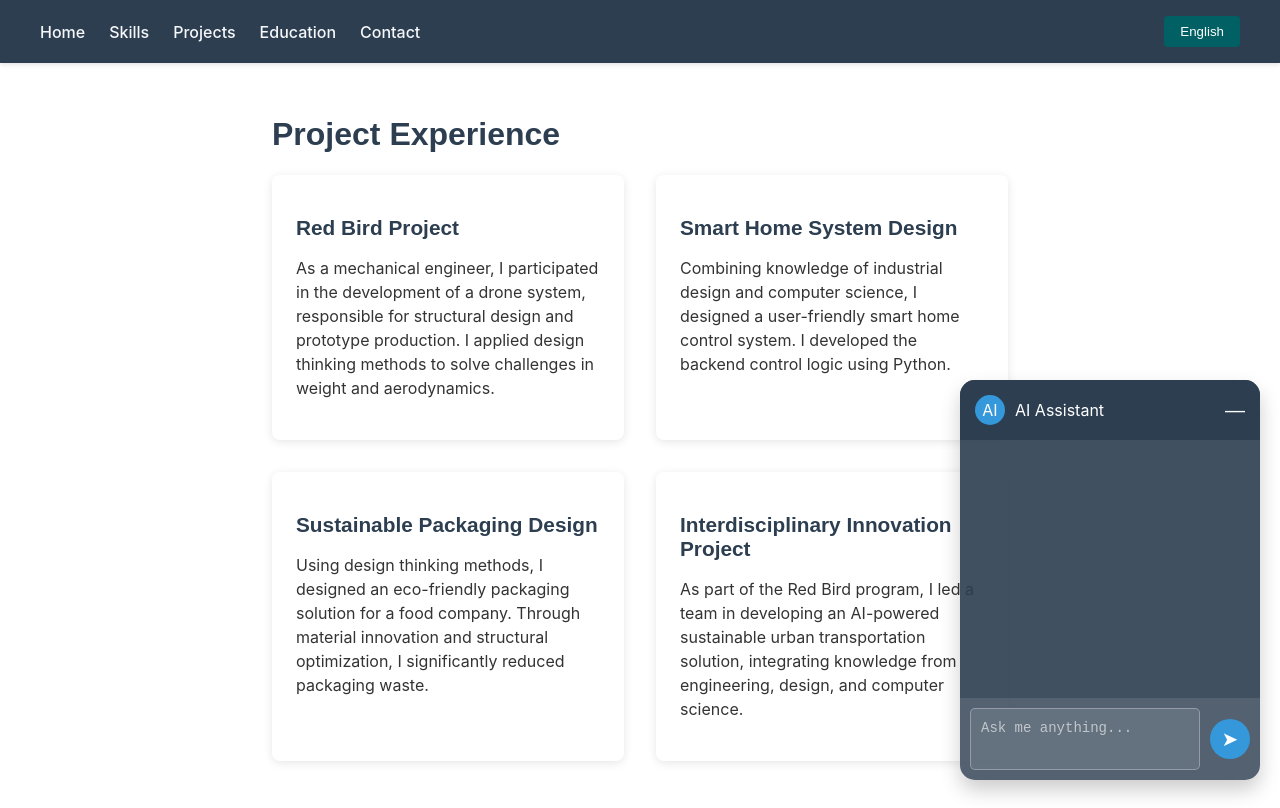
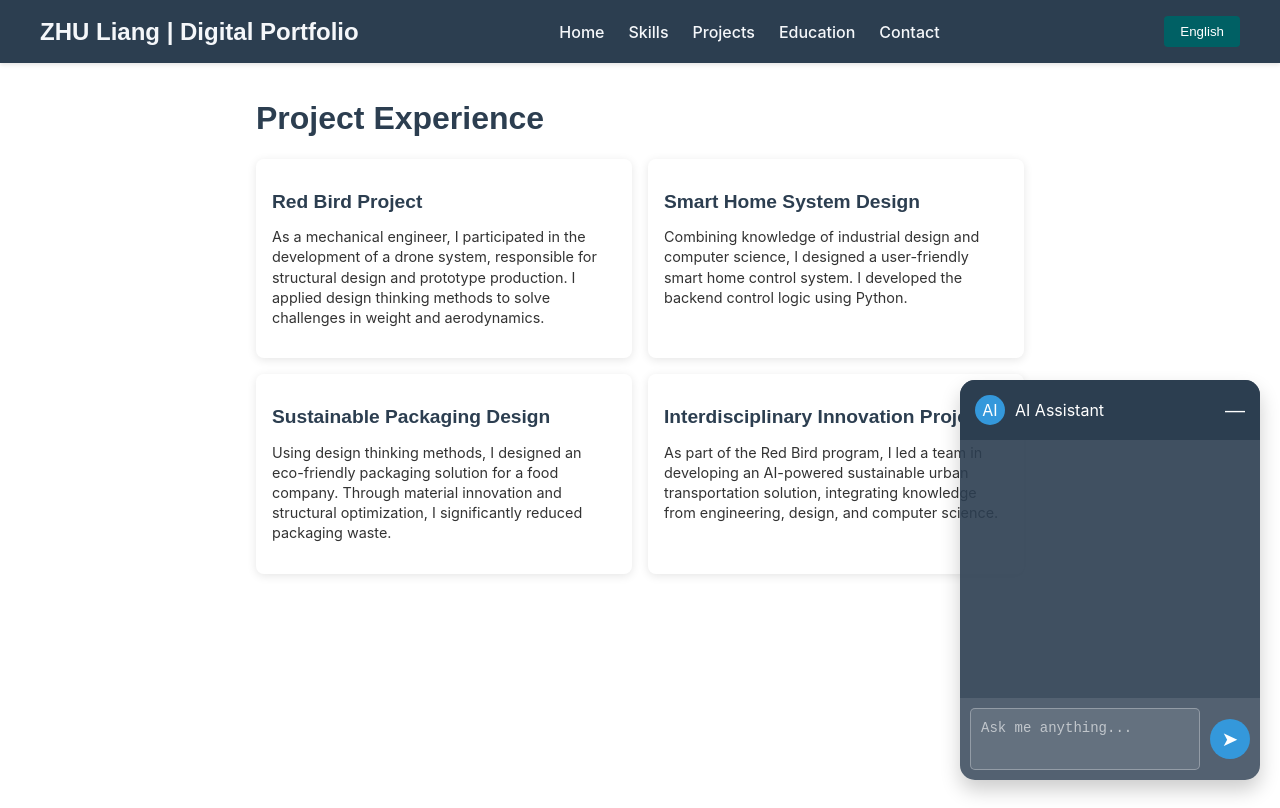
Before and after one commit to lzhu686/eportfolio, a React (Create React App) app: page /#/projects in a window 1280 px wide. Built offline with nearby package versions, Linux system fonts and the light colour scheme.

Commit message:
add title

```diff
--- a/public/index.html
+++ b/public/index.html
@@ -7,7 +7,7 @@
     <meta name="theme-color" content="#000000" />
     <meta
       name="description"
-      content="Web site created using create-react-app"
+      content="ZHU Liang | Digital Portfolio - Showcasing skills, projects, and experiences"
     />
     <link rel="apple-touch-icon" href="%PUBLIC_URL%/logo192.png" />
     <!--
@@ -24,7 +24,7 @@
       work correctly both with client-side routing and a non-root public URL.
       Learn how to configure a non-root public URL by running `npm run build`.
     -->
-    <title>React App</title>
+    <title>ZHU Liang | Digital Portfolio</title>
   </head>
   <body>
     <noscript>You need to enable JavaScript to run this app.</noscript>
--- a/src/components/Contact.js
+++ b/src/components/Contact.js
@@ -24,7 +24,6 @@ function Contact() {
       <h1>{t('contact.title')}</h1>
       <ContactInfo>{t('contact.email')}: <ContactLink href="mailto:lzhu686@connect.hkust-gz.edu.cn">lzhu686@connect.hkust-gz.edu.cn</ContactLink></ContactInfo>
       <ContactInfo>{t('contact.phone')}: +86 13056352551</ContactInfo>
-      <ContactInfo>LinkedIn: <ContactLink href="https://linkedin.com/in/zhuliang" target="_blank" rel="noopener noreferrer">linkedin.com/in/zhuliang</ContactLink></ContactInfo>
       <ContactInfo>GitHub: <ContactLink href="https://github.com/lzhu686" target="_blank" rel="noopener noreferrer">github.com/lzhu686</ContactLink></ContactInfo>
     </PageContainer>
   );
--- a/src/components/Header.js
+++ b/src/components/Header.js
@@ -1,4 +1,4 @@
-import React from 'react';
+import React, { useState } from 'react';
 import { Link } from 'react-router-dom';
 import styled from 'styled-components';
 import { useTranslation } from 'react-i18next';
@@ -7,9 +7,6 @@ const Nav = styled.nav`
   background: ${props => props.theme.colors.primary};
   color: ${props => props.theme.colors.background};
   padding: 1rem 0;
-  display: flex;
-  justify-content: space-between;
-  align-items: center;
   width: 100%;
   box-shadow: 0 2px 4px rgba(0,0,0,0.1);
 `;
@@ -21,11 +18,27 @@ const NavContent = styled.div`
   display: flex;
   justify-content: space-between;
   align-items: center;
-  padding: 0 2rem;
+  padding: 0 1rem;
+  flex-wrap: wrap;
+`;
+
+const Title = styled.h1`
+  font-size: 1.5rem;
+  margin: 0;
+  color: ${props => props.theme.colors.background};
+  @media (max-width: 768px) {
+    font-size: 1.2rem;
+  }
 `;
 
 const NavLinks = styled.div`
   display: flex;
+  flex-wrap: wrap;
+  @media (max-width: 768px) {
+    flex-direction: column;
+    width: 100%;
+    display: ${props => props.isOpen ? 'flex' : 'none'};
+  }
 `;
 
 const NavLink = styled(Link)`
@@ -36,6 +49,9 @@ const NavLink = styled(Link)`
   transition: all 0.3s ease;
   &:hover {
     color: ${props => props.theme.colors.accent};
+  }
+  @media (max-width: 768px) {
+    margin: 0.5rem 0;
   }
 `;
 
@@ -52,17 +68,36 @@ const LanguageButton = styled.button`
   }
 `;
 
+const MenuButton = styled.button`
+  display: none;
+  background: none;
+  border: none;
+  color: ${props => props.theme.colors.background};
+  font-size: 1.5rem;
+  cursor: pointer;
+  @media (max-width: 768px) {
+    display: block;
+  }
+`;
+
 function Header() {
   const { t, i18n } = useTranslation();
+  const [isOpen, setIsOpen] = useState(false);
 
   const changeLanguage = (lng) => {
     i18n.changeLanguage(lng);
   };
 
+  const toggleMenu = () => {
+    setIsOpen(!isOpen);
+  };
+
   return (
     <Nav>
       <NavContent>
-        <NavLinks>
+        <Title>{t('header.title')}</Title>
+        <MenuButton onClick={toggleMenu}>☰</MenuButton>
+        <NavLinks isOpen={isOpen}>
           <NavLink to="/">{t('navigation.home')}</NavLink>
           <NavLink to="/skills">{t('navigation.skills')}</NavLink>
           <NavLink to="/projects">{t('navigation.projects')}</NavLink>
--- a/src/components/Projects.js
+++ b/src/components/Projects.js
@@ -5,14 +5,17 @@ import { PageContainer } from '../styles/CommonStyles';
 
 const ProjectsGrid = styled.div`
   display: grid;
-  grid-template-columns: repeat(auto-fit, minmax(300px, 1fr));
-  gap: 2rem;
+  grid-template-columns: repeat(auto-fit, minmax(280px, 1fr));
+  gap: 1rem;
+  @media (max-width: 768px) {
+    grid-template-columns: 1fr;
+  }
 `;
 
 const Project = styled.div`
   background-color: rgba(255, 255, 255, 0.1);
   border-radius: 8px;
-  padding: 1.5rem;
+  padding: 1rem;
   box-shadow: 0 2px 10px rgba(0, 0, 0, 0.1);
   transition: all 0.3s ease;
 
@@ -24,13 +27,13 @@ const Project = styled.div`
 
 const ProjectTitle = styled.h2`
   color: ${props => props.theme.colors.primary};
-  font-size: 1.3rem;
-  margin-bottom: 1rem;
+  font-size: 1.2rem;
+  margin-bottom: 0.5rem;
 `;
 
 const ProjectDescription = styled.p`
-  font-size: 1rem;
-  line-height: 1.5;
+  font-size: 0.9rem;
+  line-height: 1.4;
   color: ${props => props.theme.colors.text};
 `;
 
--- a/src/components/Skills.js
+++ b/src/components/Skills.js
@@ -6,13 +6,16 @@ import { PageContainer } from '../styles/CommonStyles';
 const SkillsGrid = styled.div`
   display: grid;
   grid-template-columns: repeat(auto-fill, minmax(250px, 1fr));
-  gap: 2rem;
+  gap: 1rem;
+  @media (max-width: 768px) {
+    grid-template-columns: 1fr;
+  }
 `;
 
 const SkillCategory = styled.div`
   background-color: rgba(255, 255, 255, 0.1);
   border-radius: 8px;
-  padding: 1.5rem;
+  padding: 1rem;
   box-shadow: 0 2px 10px rgba(0, 0, 0, 0.1);
   transition: all 0.3s ease;
 
@@ -24,8 +27,8 @@ const SkillCategory = styled.div`
 
 const CategoryTitle = styled.h2`
   color: ${props => props.theme.colors.primary};
-  margin-bottom: 1rem;
-  font-size: 1.3rem;
+  margin-bottom: 0.5rem;
+  font-size: 1.2rem;
 `;
 
 const SkillList = styled.ul`
@@ -35,8 +38,8 @@ const SkillList = styled.ul`
 `;
 
 const SkillItem = styled.li`
-  margin-bottom: 0.5rem;
-  font-size: 1rem;
+  margin-bottom: 0.3rem;
+  font-size: 0.9rem;
   color: ${props => props.theme.colors.text};
 `;
 
--- a/src/locales/en.json
+++ b/src/locales/en.json
@@ -1,4 +1,7 @@
 {
+  "header": {
+    "title": "ZHU Liang | Digital Portfolio"
+  },
   "navigation": {
     "home": "Home",
     "skills": "Skills",
--- a/src/locales/zh.json
+++ b/src/locales/zh.json
@@ -1,4 +1,7 @@
 {
+    "header": {
+      "title": "朱亮 | 数字作品集"
+    },
     "navigation": {
       "home": "首页",
       "skills": "技能",
--- a/src/styles/CommonStyles.js
+++ b/src/styles/CommonStyles.js
@@ -1,9 +1,12 @@
 import styled from 'styled-components';
 
 export const PageContainer = styled.div`
-  padding: 2rem;
+  padding: 1rem;
   max-width: 800px;
   margin: 0 auto;
   width: 100%;
   box-sizing: border-box;
+  @media (max-width: 768px) {
+    padding: 0.5rem;
+  }
 `;
--- a/src/styles/GlobalStyle.js
+++ b/src/styles/GlobalStyle.js
@@ -9,6 +9,10 @@ const GlobalStyle = createGlobalStyle`
 
   html {
     scroll-behavior: smooth;
+    font-size: 16px;
+    @media (max-width: 768px) {
+      font-size: 14px;
+    }
   }
 
   body, html {
@@ -56,16 +60,23 @@ const GlobalStyle = createGlobalStyle`
 
   .content {
     flex: 1;
-    padding: 2rem;
+    padding: 1rem;
     max-width: 1200px;
     margin: 0 auto;
     width: 100%;
+    box-sizing: border-box;
   }
 
   h1, h2, h3, h4, h5, h6 {
     font-family: ${props => props.theme.fonts.heading};
     color: ${props => props.theme.colors.primary};
   }
+
+  @media (max-width: 768px) {
+    h1 { font-size: 2rem; }
+    h2 { font-size: 1.5rem; }
+    h3 { font-size: 1.2rem; }
+  }
 `;
 
 export default GlobalStyle;
```
